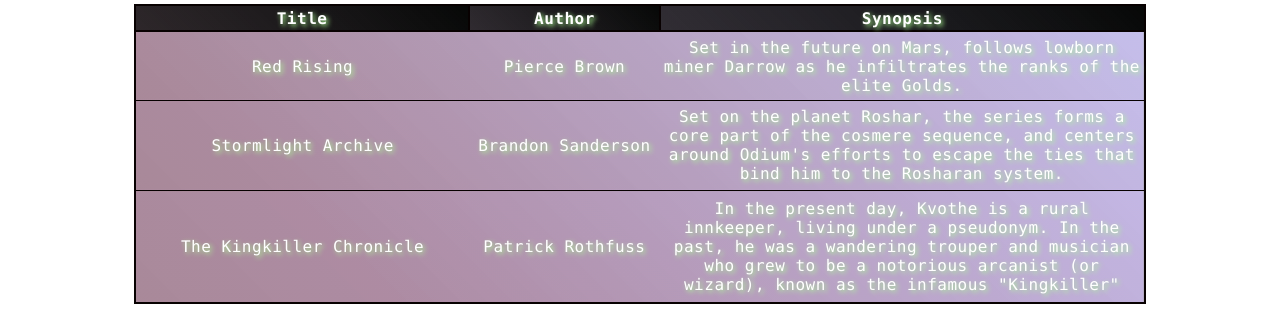
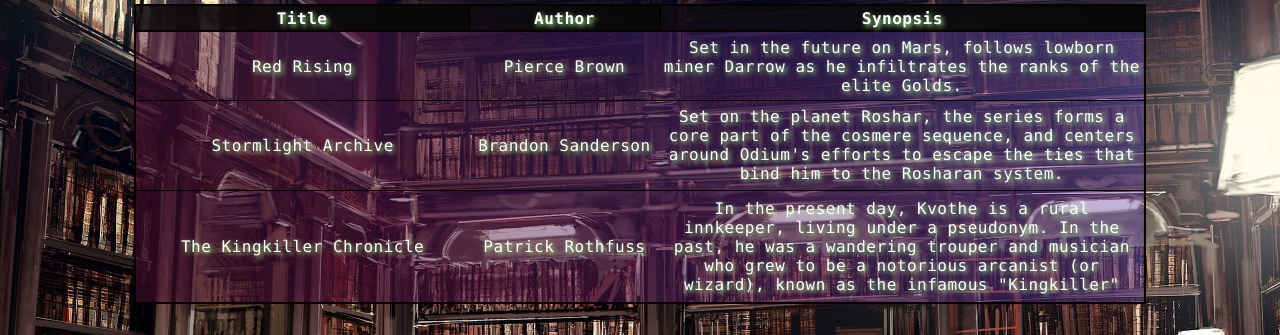
Before and after one commit to HANS-IX/Profile, a plain HTML site: page blog.html in a window 1280 px wide. Shown: the part 109-444 px from the top of the page. Drawn offline with Linux system fonts and the light colour scheme.

Commit message:
Update blog.css

```diff
--- a/css/blog.css
+++ b/css/blog.css
@@ -16,7 +16,7 @@
   }
 body
 {
-  background-image: url("images/Library.jpg");
+  background-image: url("../images/Library.jpg");
   background-size: 100% 100%;
   background-repeat: no-repeat;
   background-attachment: fixed;
```
